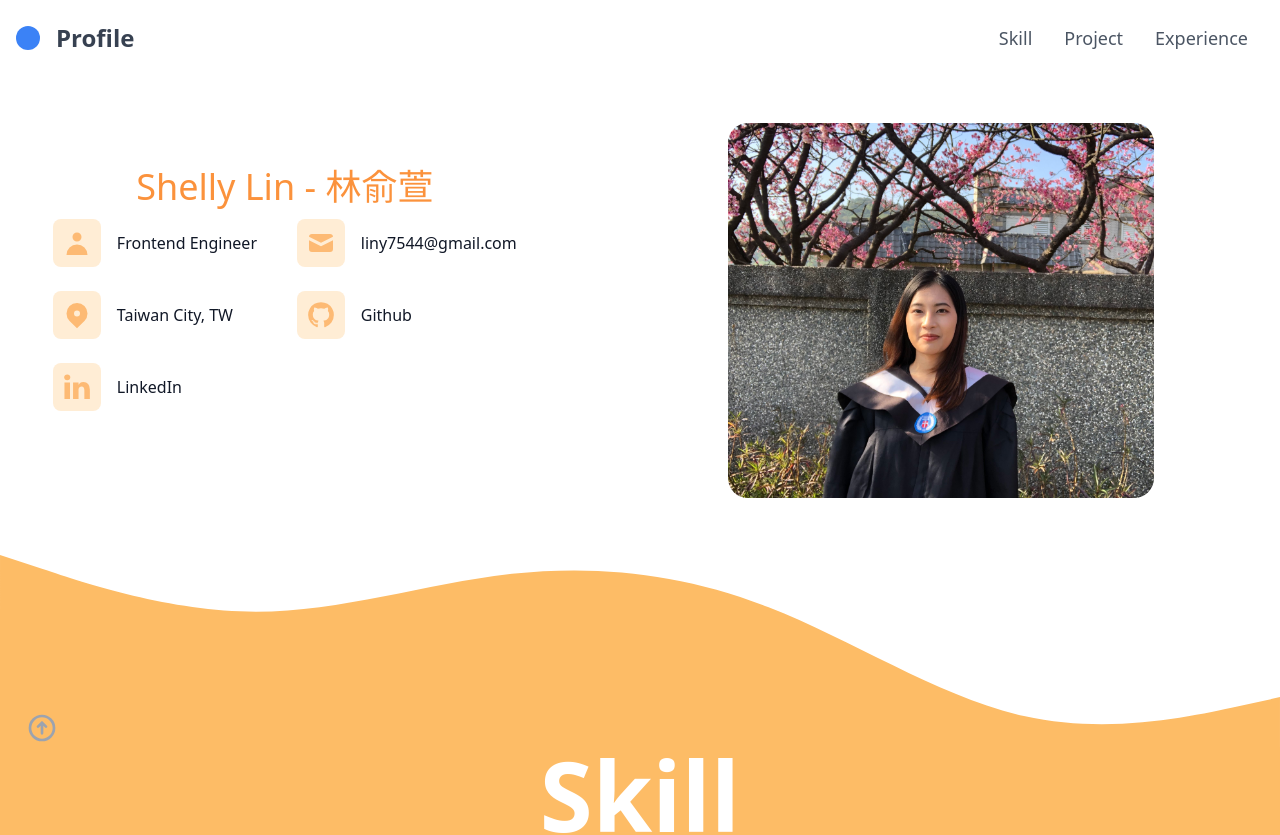
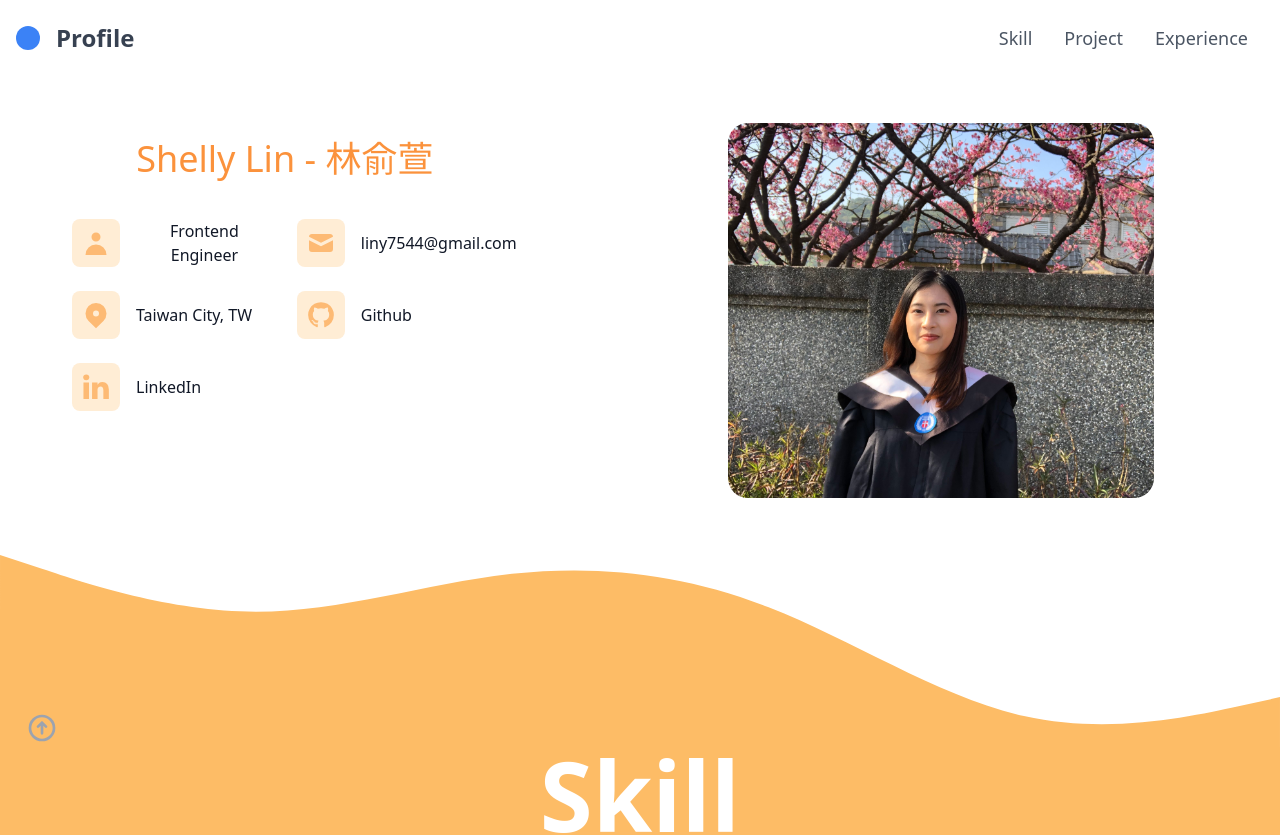
Before and after one commit to linyuhsuan1/profile, a Vue app: page / in a window 1280 px wide. Shown: the top 835 px of the page. Built offline with nearby package versions, Linux system fonts and the light colour scheme; a web font is replaced by a local one.

Commit message:
更新畫面

```diff
--- a/src/components/HelloWorld.vue
+++ b/src/components/HelloWorld.vue
@@ -46,7 +46,7 @@
         <div class="container flex flex-col-reverse items-center px-6 mx-auto text-center sm:px-12 sm:flex-row">
           <div class="flex flex-col items-center mt-8 sm:w-2/5 sm:mt-0">
             <h1 class="mb-4 text-4xl text-[#fb923c]">Shelly Lin - 林俞萱</h1>
-            <div class="relative grid gap-8 bg-white lg:grid-cols-2">
+            <div class="relative grid gap-8 bg-white p-7 lg:grid-cols-2">
               <div class="flex items-center p-2 -m-3 transition duration-150 ease-in-out rounded-lg hover:bg-gray-50 focus:outline-none focus-visible:ring focus-visible:ring-orange-500 focus-visible:ring-opacity-50">
                 <div class="flex items-center justify-center flex-shrink-0 w-10 h-10 text-white sm:h-12 sm:w-12 bg-[#FFEDD5] rounded-[8px]">
                   <svg xmlns="http://www.w3.org/2000/svg" viewBox="0 0 20 20" width="30" height="30" fill="#FDBA74">
```
